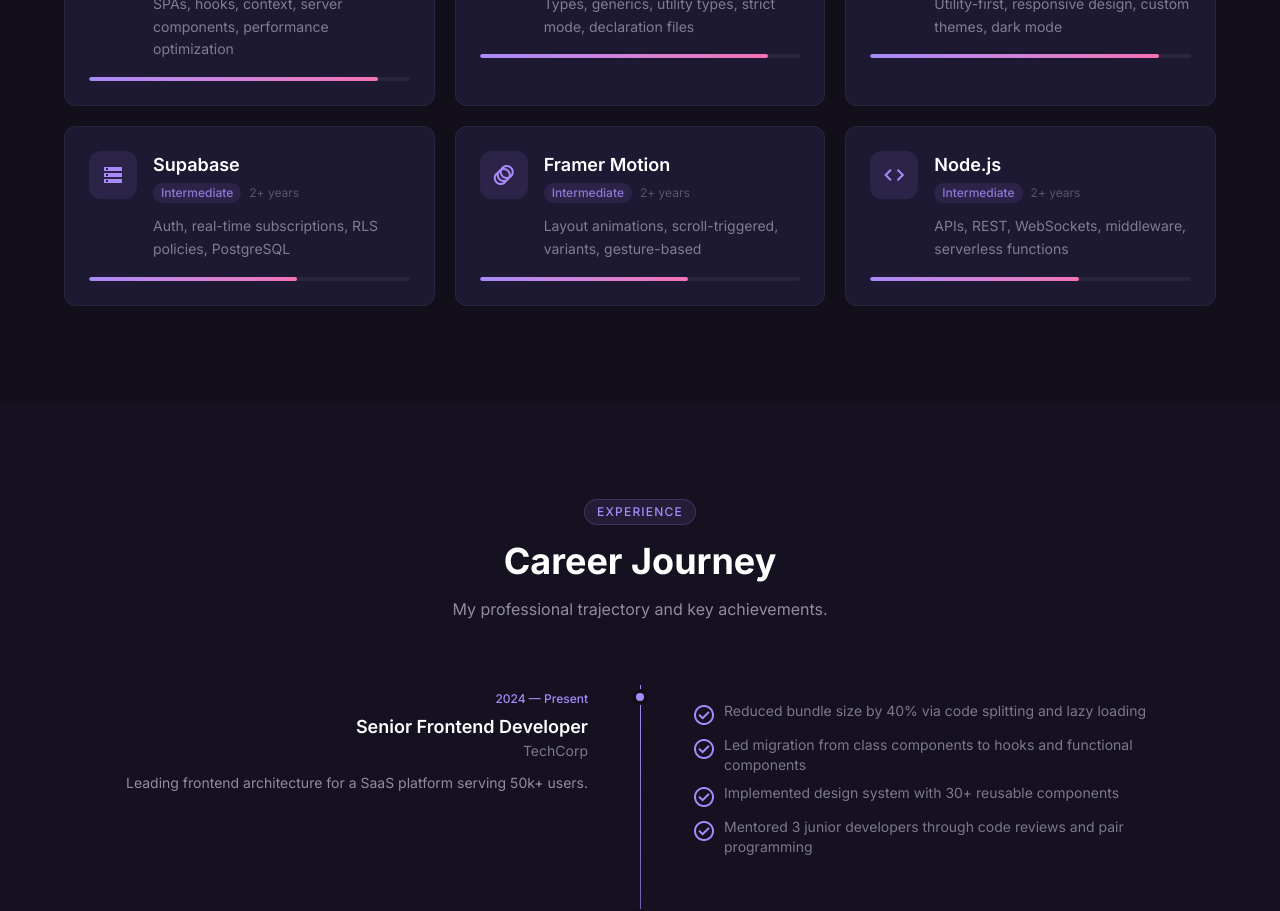
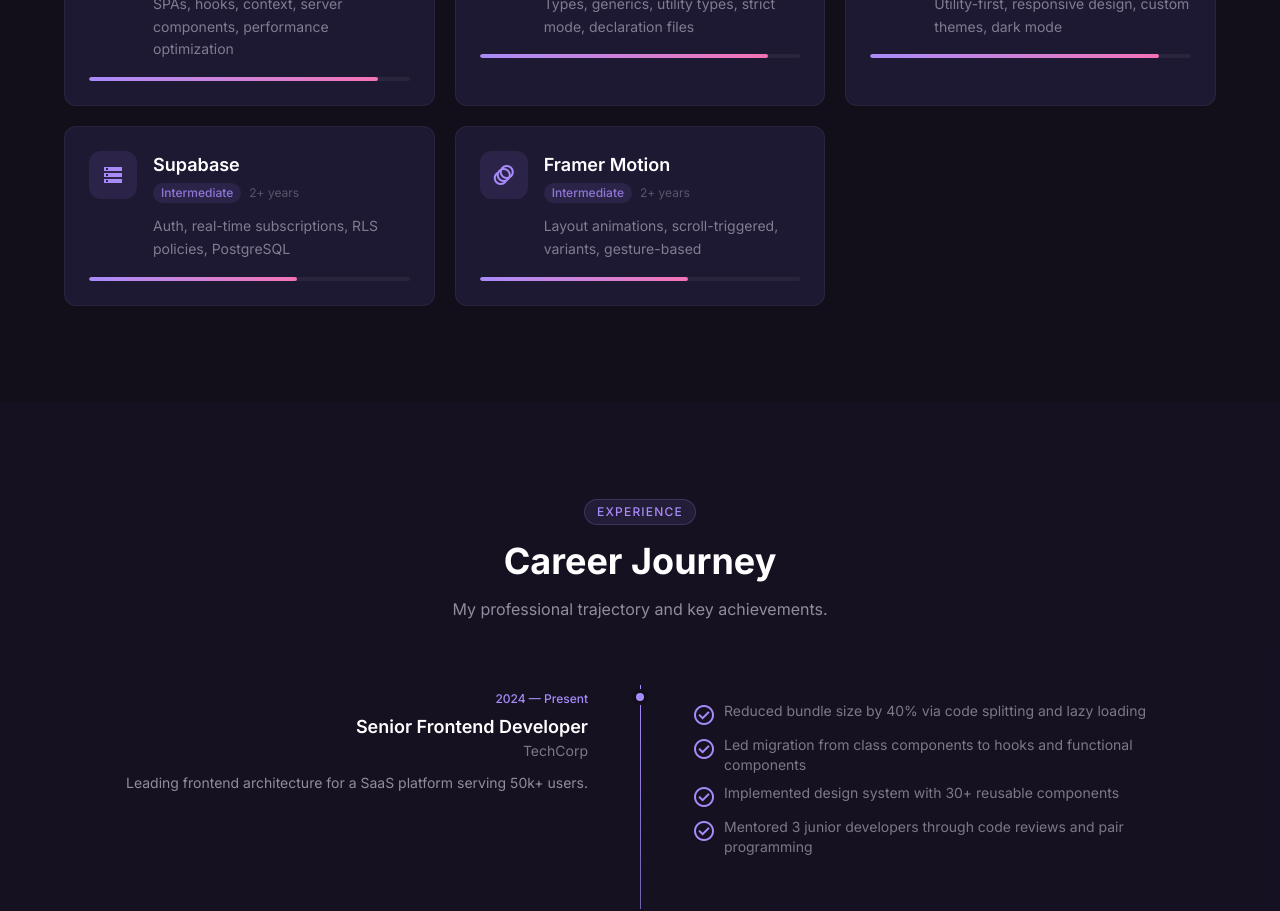
Before and after one commit to OscarMejia2777/portafolioz-OscarMejia-, a React (Vite) app: page / in a window 1280 px wide. Shown: the part 2400-3311 px from the top of the page. Built offline with nearby package versions, Linux system fonts and the light colour scheme.

Commit message:
fix: remove Node.js from skills

```diff
--- a/src/data/skills.ts
+++ b/src/data/skills.ts
@@ -36,11 +36,5 @@ export const SKILLS: Skill[] = [
     icon: 'animation',
     description: 'Layout animations, scroll-triggered, variants, gesture-based',
   },
-  {
-    name: 'Node.js',
-    level: 'Intermediate',
-    experience: '2+ years',
-    icon: 'code',
-    description: 'APIs, REST, WebSockets, middleware, serverless functions',
-  },
+
 ]
```
